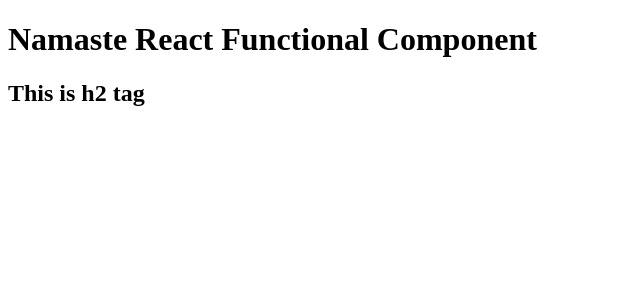
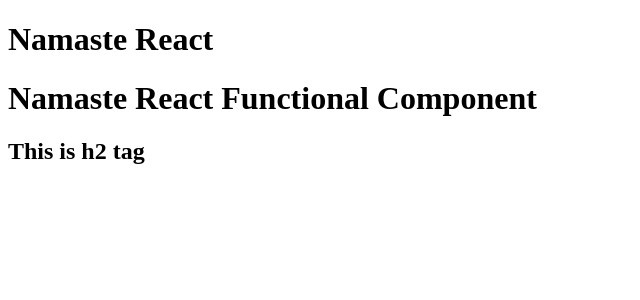
Before and after one commit to mrityunjay33/Namaste-React-Live, a React (Vite) app: page / in a window 1280 px wide. Shown: the top 300 px of the page, without its empty margins (0-640 px from the left). Built offline with nearby package versions, Linux system fonts and the light colour scheme.

Commit message:
React element inside React Functional Component

```diff
--- a/App.js
+++ b/App.js
@@ -1,21 +1,16 @@
 import React from "react";
 import ReactDOM from "react-dom/client";
 
-const heading = (     //This is React element => It is object at EOD (heading is normal js variable)
+const heading = (
   <h1 id="title" key="h1">
     Namaste React
   </h1>
 );
-/**React Components
- *  - Functional => NEW way of writing code   -> Will do mostly this
- *  - Class Based Component => OLD way
- *
- *  Name of component starts with Capital letter - It's not mandatory
- */
 
-const HeaderComponent = () => {   //This is React Functional Component  => It is Funtion at EOD (HeaderComponent is normal js function)
+const HeaderComponent = () => {
   return (
     <div>
+      {heading}
       <h1> Namaste React Functional Component </h1>
       <h2> This is h2 tag </h2>
     </div>
@@ -25,4 +20,4 @@
 
 const root = ReactDOM.createRoot(document.getElementById("root"));
 
-root.render(<HeaderComponent/>);  //for rendering react element 'root.render(heading);'
+root.render(<HeaderComponent/>);
```
